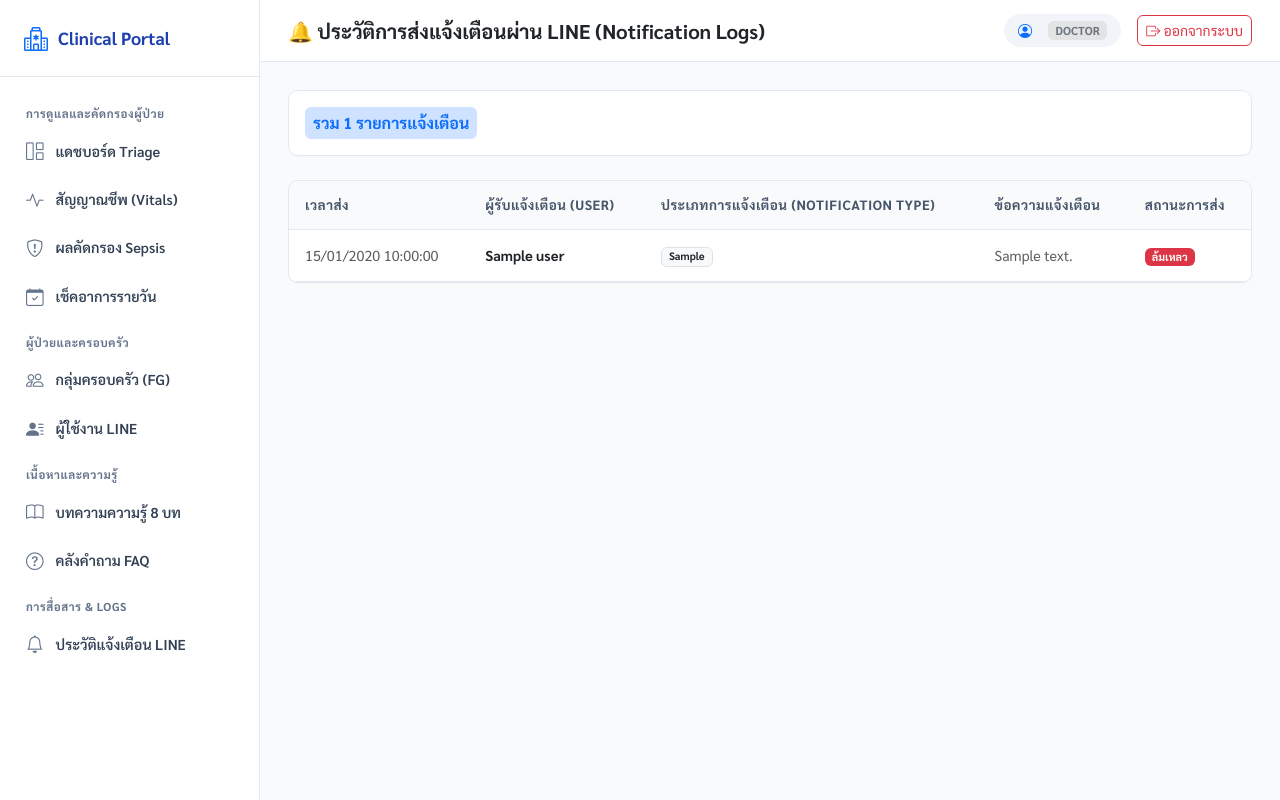
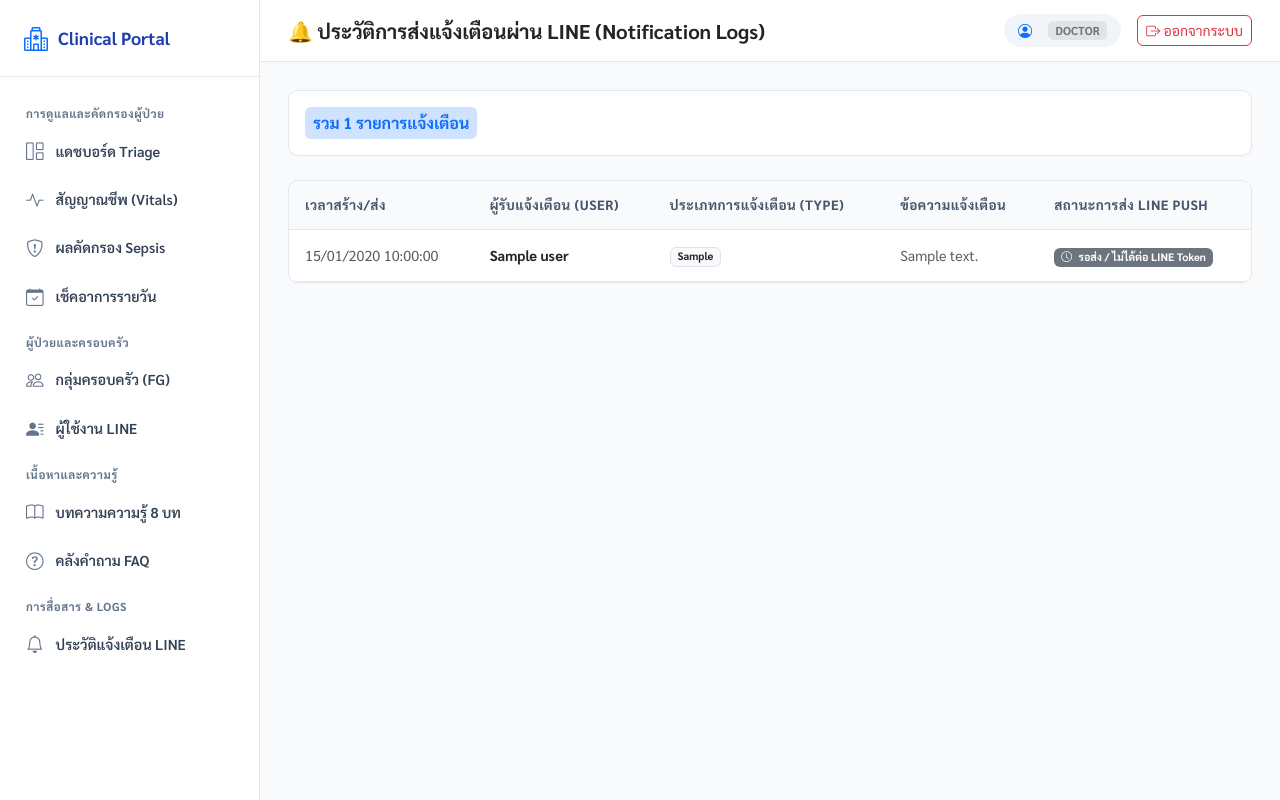
Before and after one commit to lalitx999/sepbot, a Django app: template backend/templates/doctor/notifications.html in a window 1280 px wide. Run offline with Django 4.2, Linux system fonts and the light colour scheme; the template is opened without the code that fills it: most values are stand-ins (such as "Sample title", 1, 10 or a date in 2020); parts of the project's set-up code (start-up, migrations or seed data) failed here and were passed over; some libraries are stand-ins or nearby versions.

Commit message:
fix: Replace invalid Jinja2 'tojson' filter with Django 'escapejs' and correct NotificationLog 'is_sent' field

```diff
--- a/backend/templates/doctor/faq.html
+++ b/backend/templates/doctor/faq.html
@@ -35,7 +35,7 @@
                     <td class="small text-muted">{{ f.answer }}</td>
                     <td><span class="badge bg-light text-dark border">{{ f.get_category_display }}</span></td>
                     <td class="text-end">
-                        <button class="btn btn-sm btn-outline-primary me-1" onclick='editFaq({{ f.id }}, {{ f.question|tojson }}, {{ f.answer|tojson }}, {{ f.category|tojson }}, {{ f.order }})'>
+                        <button class="btn btn-sm btn-outline-primary me-1" onclick="editFaq({{ f.id }}, '{{ f.question|escapejs }}', '{{ f.answer|escapejs }}', '{{ f.category }}', {{ f.order }})">
                             <i class="bi bi-pencil"></i> แก้ไข
                         </button>
                         <button class="btn btn-sm btn-outline-danger" onclick="deleteFaq({{ f.id }})">
--- a/backend/templates/doctor/knowledge.html
+++ b/backend/templates/doctor/knowledge.html
@@ -37,7 +37,7 @@
                     <td class="small text-muted">{{ a.summary|default:a.content|truncatewords:15 }}</td>
                     <td class="small text-muted">{{ a.created_at|date:"d/m/Y" }}</td>
                     <td class="text-end">
-                        <button class="btn btn-sm btn-outline-primary me-1" onclick='editArticle({{ a.id }}, {{ a.title|tojson }}, {{ a.summary|default:""|tojson }}, {{ a.content|tojson }}, {{ a.category.id }})'>
+                        <button class="btn btn-sm btn-outline-primary me-1" onclick="editArticle({{ a.id }}, '{{ a.title|escapejs }}', '{{ a.summary|default:''|escapejs }}', '{{ a.content|escapejs }}', {{ a.category.id }})">
                             <i class="bi bi-pencil"></i> แก้ไข
                         </button>
                         <button class="btn btn-sm btn-outline-danger" onclick="deleteArticle({{ a.id }})">
--- a/backend/templates/doctor/notifications.html
+++ b/backend/templates/doctor/notifications.html
@@ -17,11 +17,11 @@
         <table class="table table-custom mb-0">
             <thead>
                 <tr>
-                    <th>เวลาส่ง</th>
+                    <th>เวลาสร้าง/ส่ง</th>
                     <th>ผู้รับแจ้งเตือน (User)</th>
-                    <th>ประเภทการแจ้งเตือน (Notification Type)</th>
+                    <th>ประเภทการแจ้งเตือน (Type)</th>
                     <th>ข้อความแจ้งเตือน</th>
-                    <th>สถานะการส่ง</th>
+                    <th>สถานะการส่ง LINE Push</th>
                 </tr>
             </thead>
             <tbody>
@@ -29,13 +29,14 @@
                 <tr>
                     <td class="small text-muted">{{ log.created_at|date:"d/m/Y H:i:s" }}</td>
                     <td><div class="fw-bold text-dark">{{ log.user.name }}</div></td>
-                    <td><span class="badge bg-light text-dark border">{{ log.notification_type }}</span></td>
+                    <td><span class="badge bg-light text-dark border">{{ log.get_type_display }}</span></td>
                     <td class="small text-muted">{{ log.message|truncatewords:15 }}</td>
                     <td>
-                        {% if log.is_success %}
-                            <span class="badge bg-success">สำเร็จ</span>
+                        {% if log.is_sent %}
+                            <span class="badge bg-success"><i class="bi bi-check-circle me-1"></i> สำเร็จ</span>
+                            {% if log.sent_at %}<div class="text-muted" style="font-size:0.75rem;">{{ log.sent_at|date:"H:i:s" }}</div>{% endif %}
                         {% else %}
-                            <span class="badge bg-danger">ล้มเหลว</span>
+                            <span class="badge bg-secondary"><i class="bi bi-clock me-1"></i> รอส่ง / ไม่ได้ต่อ LINE Token</span>
                         {% endif %}
                     </td>
                 </tr>
--- a/backend/templates/doctor/users.html
+++ b/backend/templates/doctor/users.html
@@ -57,7 +57,7 @@
                         {% if not u.underlying_disease and not u.allergy %}<span class="text-muted">-</span>{% endif %}
                     </td>
                     <td class="text-end">
-                        <button class="btn btn-sm btn-outline-primary" onclick='editUser({{ u.id }}, {{ u.name|tojson }}, {{ u.phone_number|default:""|tojson }}, {{ u.role|tojson }}, {{ u.family.id|default:""|tojson }}, {{ u.underlying_disease|default:""|tojson }}, {{ u.allergy|default:""|tojson }})'>
+                        <button class="btn btn-sm btn-outline-primary" onclick="editUser({{ u.id }}, '{{ u.name|escapejs }}', '{{ u.phone_number|default:''|escapejs }}', '{{ u.role }}', '{{ u.family.id|default:'' }}', '{{ u.underlying_disease|default:''|escapejs }}', '{{ u.allergy|default:''|escapejs }}')">
                             <i class="bi bi-pencil"></i> แก้ไขข้อมูล
                         </button>
                     </td>
```
